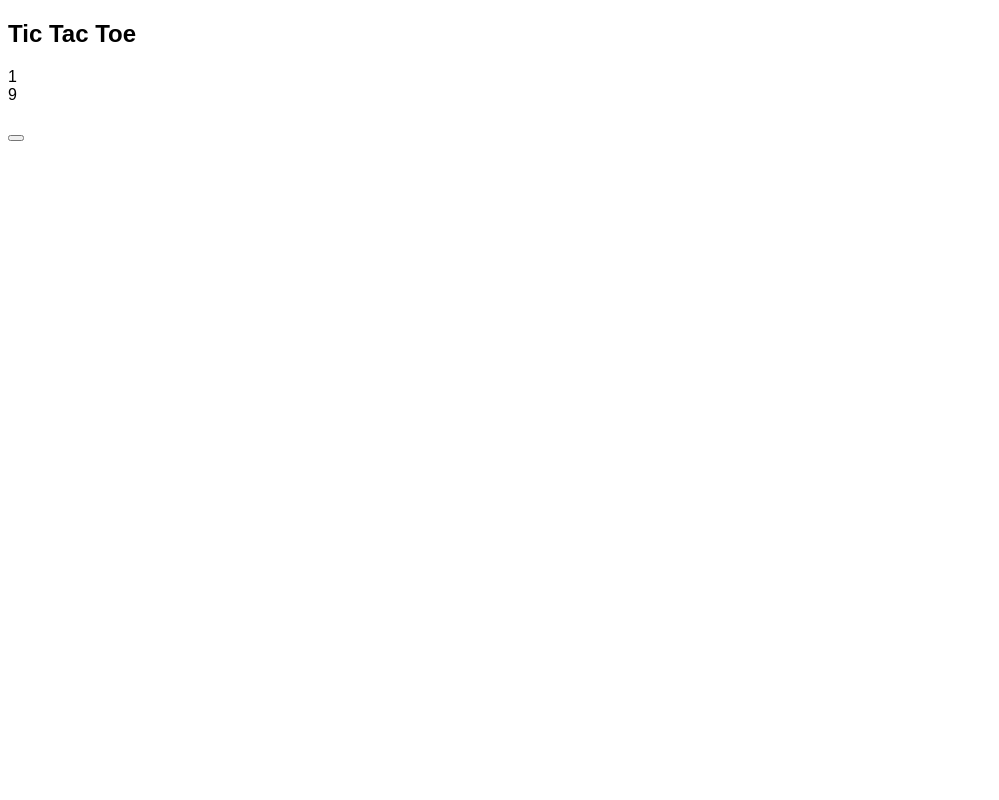
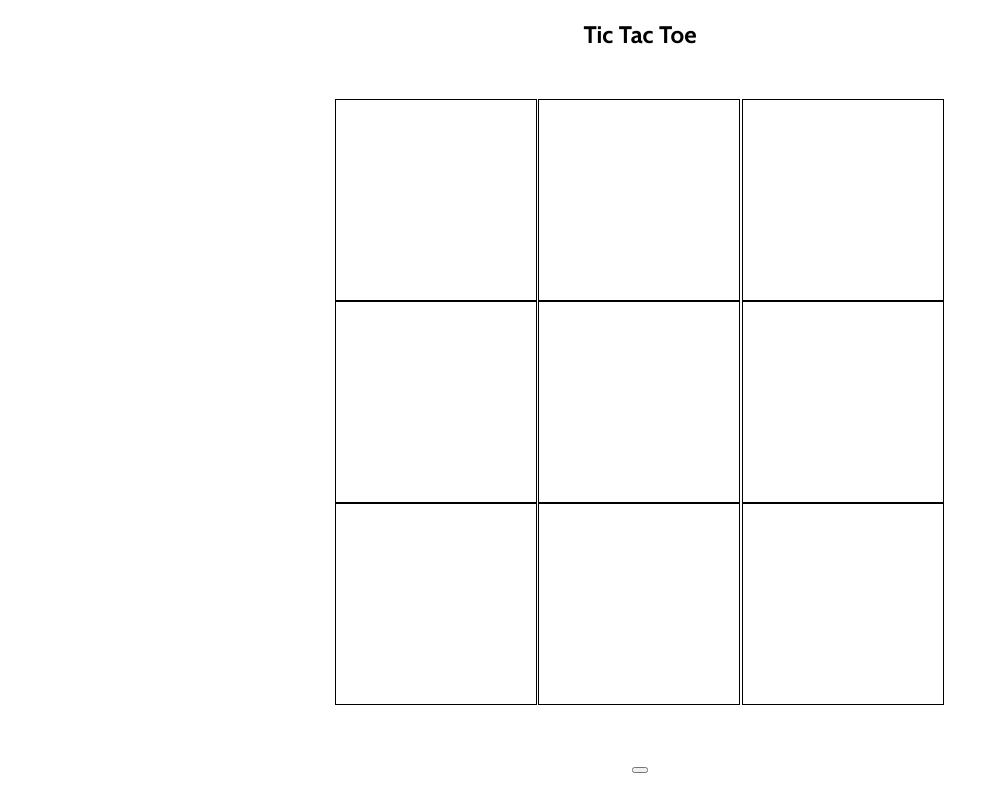
Before and after one commit to t-huerne/tic-tac-toe, a website: page index.html in a window 1280 px wide. Shown: the whole page, without its empty margins (0-999 px from the left). Drawn offline with nearby package versions, Linux system fonts and the light colour scheme.

Commit message:
grid layout added

```diff
--- a/index.html
+++ b/index.html
@@ -14,7 +14,7 @@
     <section class="main-section">
         <h1 class="game-title">Tic Tac Toe</h1>
         <div class="container">
-            <div id="cell-1" class="cell">1</div>
+            <div id="cell-1" class="cell"></div>
             <div id="cell-2" class="cell"></div>
             <div id="cell-3" class="cell"></div>
             <div id="cell-4" class="cell"></div>
@@ -22,7 +22,7 @@
             <div id="cell-6" class="cell"></div>
             <div id="cell-7" class="cell"></div>
             <div id="cell-8" class="cell"></div>
-            <div id="cell-9" class="cell">9</div>
+            <div id="cell-9" class="cell"></div>
         </div>
         <h2 class="game-status"> </h2>
         <button class="restart-btn"></button>
--- a/source.scss
+++ b/source.scss
@@ -1,8 +1,27 @@
 body {
-    font-family: 'Robotto', sans-serif;
+    font-family: 'Cabin', sans-serif;
 
     .main-section {
-        max-width: 800px;
-        width: 80%;
+        text-align: center;
+        margin: 10px auto;
+
+        .container {
+            display: grid;
+            grid-template-columns: repeat(3, auto);
+            width: 610px;
+            margin: 50px auto;
+
+            .cell {
+                width: 200px;
+                height: 200px;
+                border: 1px solid #000;
+                cursor: pointer;
+                line-height: 100px;
+                font-size: 80px;
+                display: flex;
+                align-items: center;
+                justify-content: center;
+            }
+        }
     }
 }
```
Also changed, not shown: style.css.
